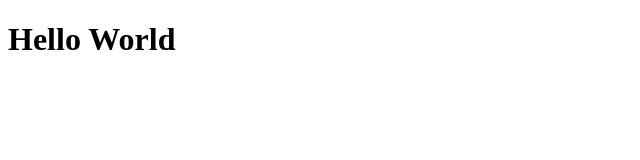
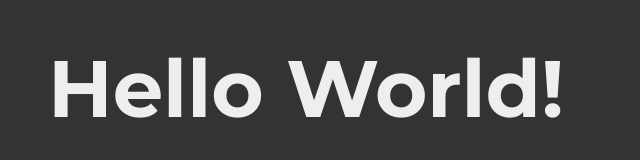
Before and after one commit to off-nadir-insight/off-nadir-insight.github.io, a plain HTML site: page index.html in a window 1280 px wide. Shown: the whole page, without its empty margins (0-640 px from the left). Drawn offline with Linux system fonts and the light colour scheme.

Commit message:
add css file

```diff
--- /dev/null
+++ b/css/style.css
@@ -0,0 +1,16 @@
+*,
+*::before,
+*::after {
+  box-sizing: border-box;
+}
+
+body {
+  background-color: #333;
+}
+
+h1 {
+  color: #eee;
+  font-family: "Montserrat", sans-serif;
+  font-size: 5rem;
+  margin: 0.5em;
+}
--- a/index.html
+++ b/index.html
@@ -4,9 +4,14 @@
   <meta charset="UTF-8">
   <meta http-equiv="X-UA-Compatible" content="IE=edge">
   <meta name="viewport" content="width=device-width, initial-scale=1.0">
+  <link rel="preconnect" href="https://fonts.gstatic.com">
+  <link
+  href="https://fonts.googleapis.com/css2?family=Montserrat:wght@700&display=swap"
+  rel="stylesheet">
+  <link rel="stylesheet" href="./css/style.css">
   <title>Home.</title>
 </head>
 <body>
-  <h1>Hello World</h1>
+  <h1>Hello World!</h1>
 </body>
 </html>
```
